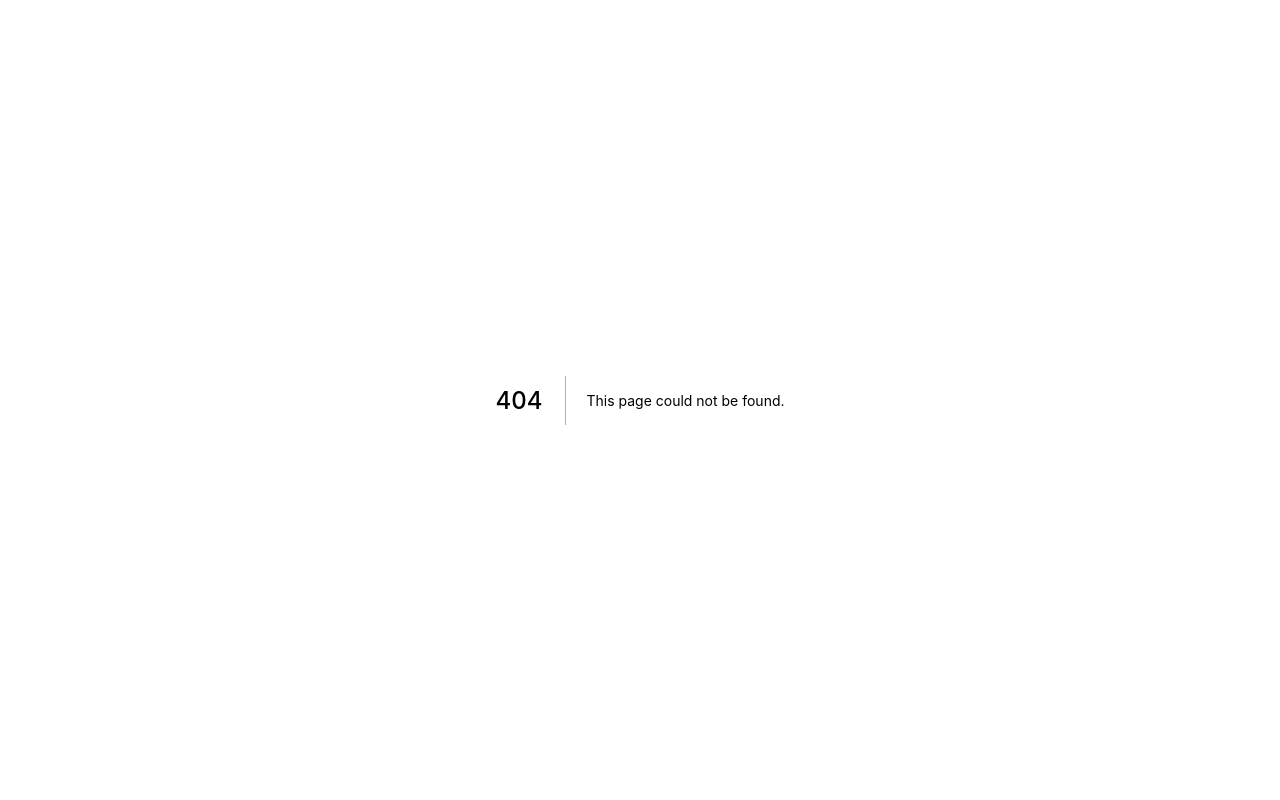
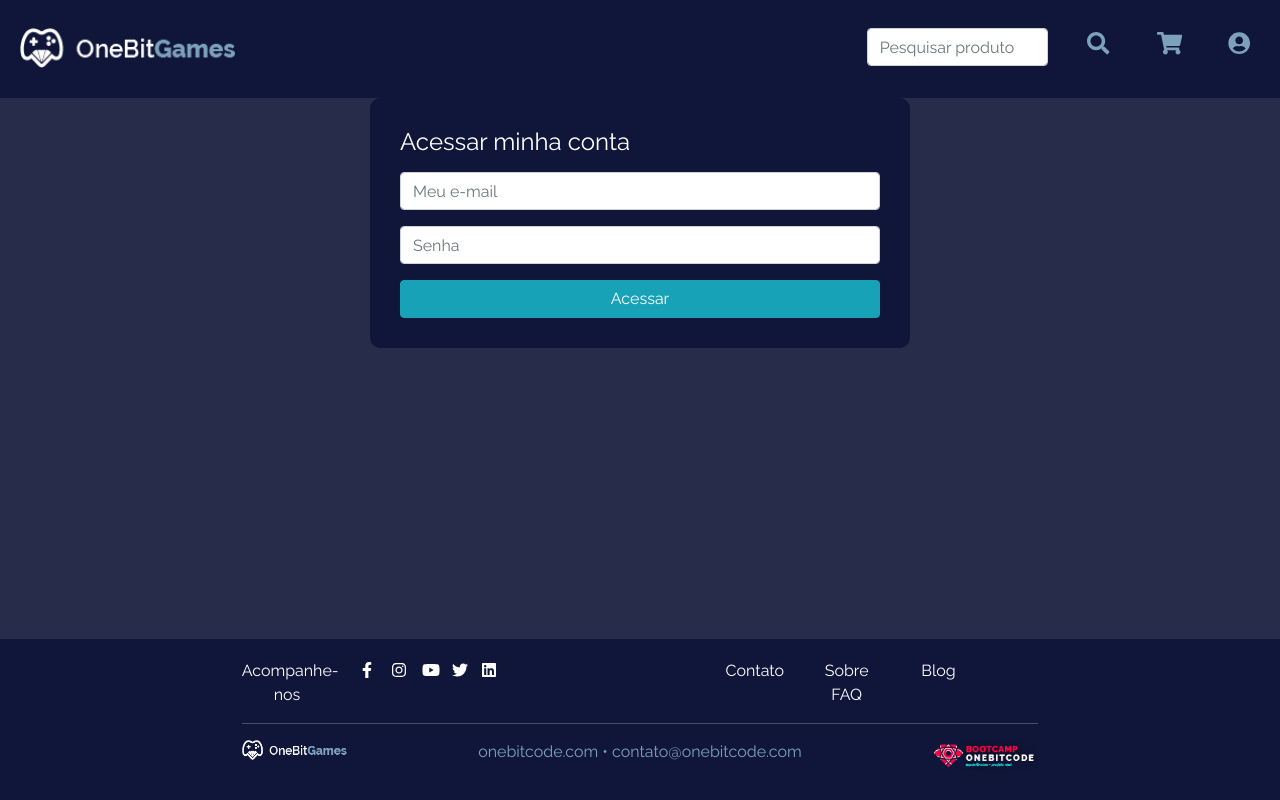
Before and after one commit to mploureno/ecommerce-web, a Next.js app: page /Auth/Login in a window 1280 px wide. Before the commit this address had no page. Built offline with nearby package versions, Linux system fonts and the light colour scheme.

Commit message:
add login page

```diff
--- /dev/null
+++ b/pages/Auth/Login/index.tsx
@@ -0,0 +1,13 @@
+import React from 'react';
+import MainComponent from '../../../components/shared/MainComponent';
+import LoginForm from '../../../components/LoginForm';
+
+const Login: React.FC = () => {
+  return (
+    <MainComponent>
+      <LoginForm titlePhrase="Acessar minha conta" buttonPhrase="Acessar" />
+    </MainComponent>
+  )
+}
+
+export default Login;
```
